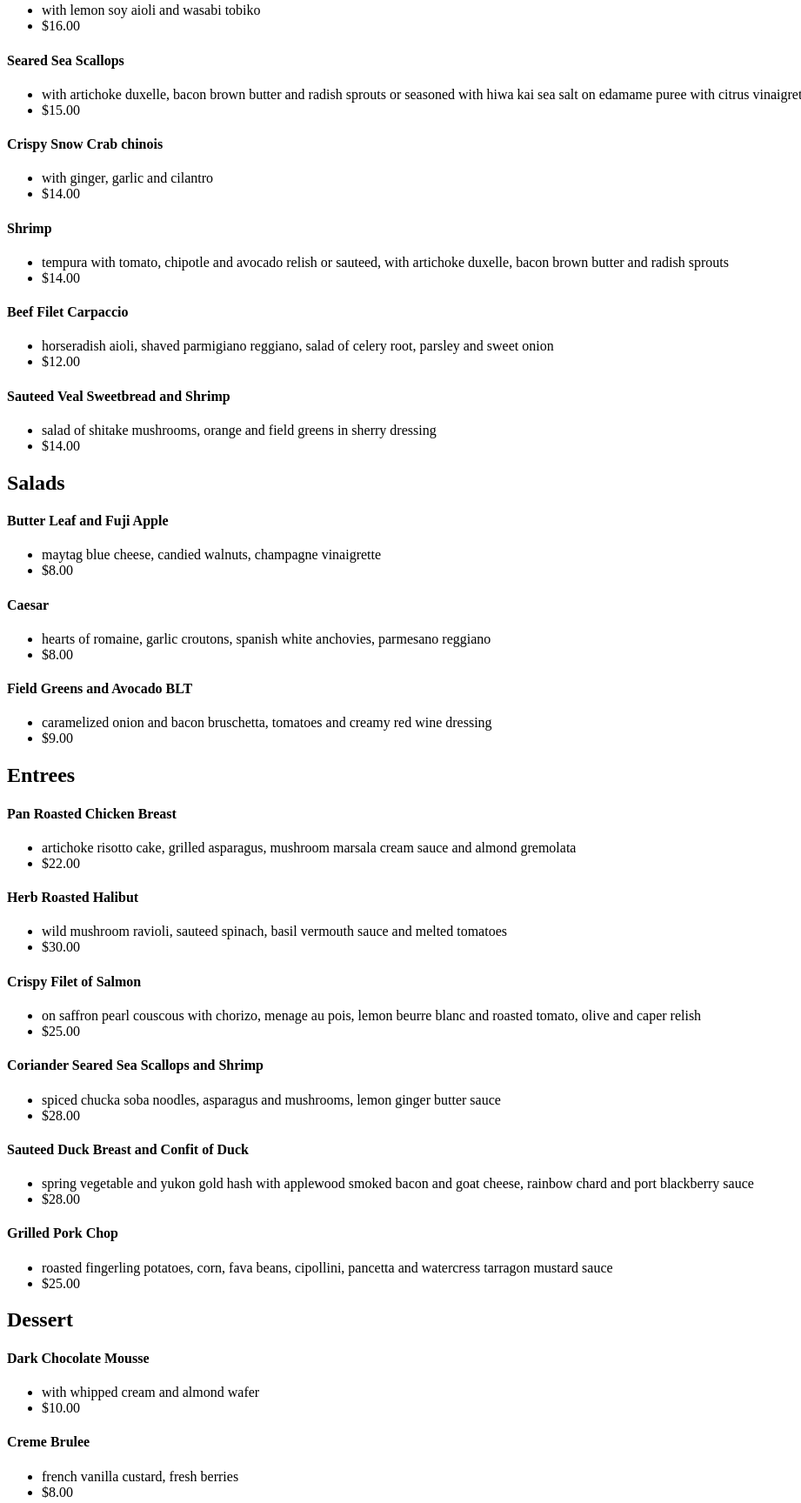
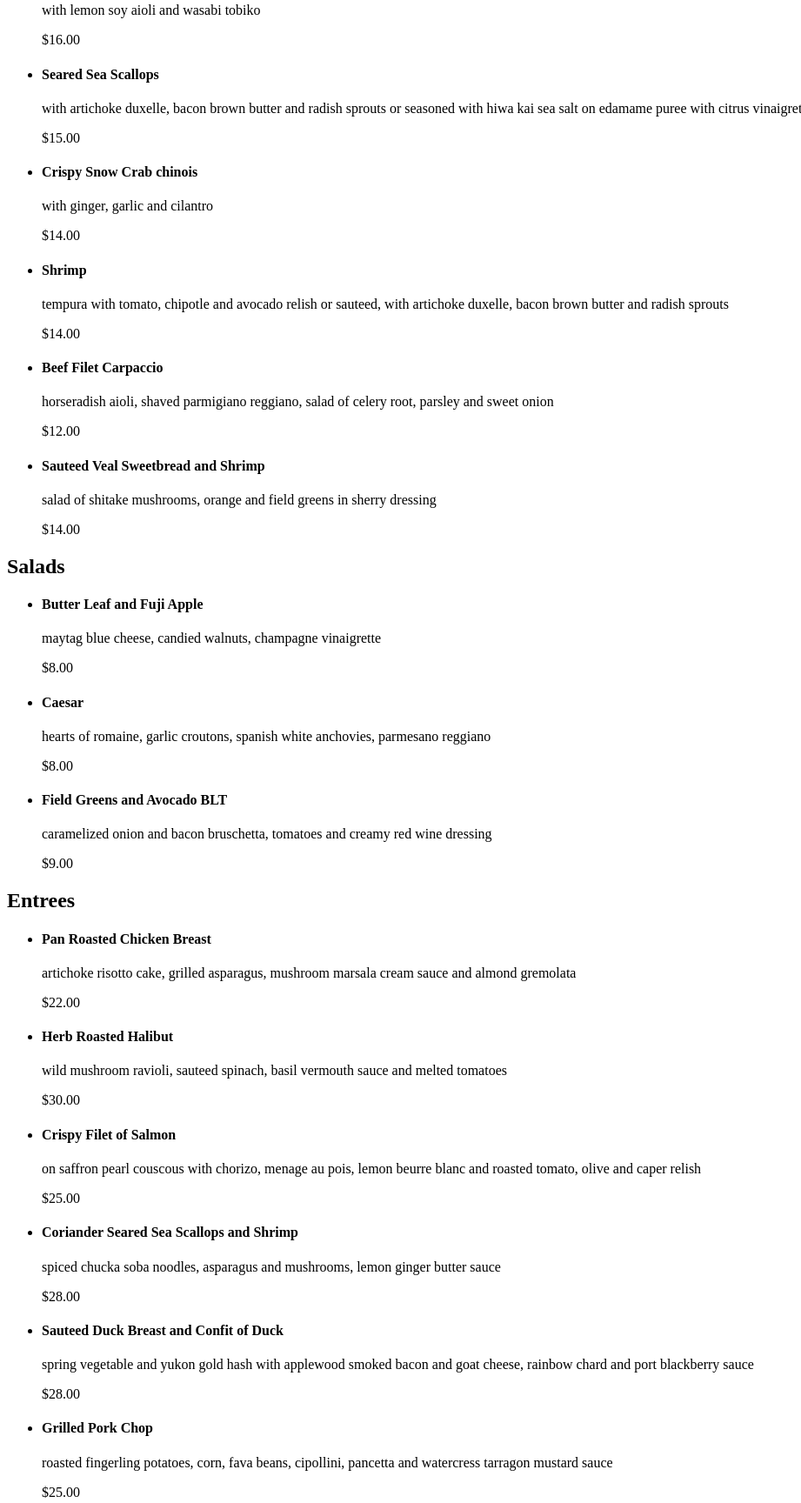
Before and after one commit to kyra726smith/kyra726smith.github.io, a plain HTML site: page grc338/restaurantmenu/index.html in a window 1280 px wide. Shown: the part 211-1939 px from the top of the page at 87% size, without its empty margins (0-921 px from the left). Drawn offline with Linux system fonts and the light colour scheme.

Commit message:
Update index.html

```diff
--- a/grc338/restaurantmenu/index.html
+++ b/grc338/restaurantmenu/index.html
@@ -16,136 +16,117 @@
 
     <h2>Appetizers</h2>
 
-    <h4>Tempura Fried</h4>
+    <ul>
+        <li>
+            <h4>Tempura Fried</h4>
+            <p>with lemon soy aioli and wasabi tobiko</p>
+            <p>$16.00</p>
+        </li>
+        <li>
+            <h4>Seared Sea Scallops</h4>
+            <p>with artichoke duxelle, bacon brown butter and radish sprouts or seasoned with hiwa kai sea salt on edamame puree with citrus vinaigrette</p>
+            <p>$15.00</p>
+        </li>
+        <li>
+            <h4>Crispy Snow Crab chinois</h4>
+            <p>with ginger, garlic and cilantro</p>
+            <p>$14.00</p>
+        </li>
+        <li>
+            <h4>Shrimp</h4>
+            <p>tempura with tomato, chipotle and avocado relish or sauteed, with artichoke duxelle, bacon brown butter and radish sprouts</p>
+            <p>$14.00</p>
+        </li>
+        <li>
+            <h4>Beef Filet Carpaccio</h4>
+            <p>horseradish aioli, shaved parmigiano reggiano, salad of celery root, parsley and sweet onion</p>
+            <p>$12.00</p>
+        </li>
 
-    <ul>
-        <li>with lemon soy aioli and wasabi tobiko</li>
-        <li>$16.00</li>
-    </ul>
+           <li>
+            <h4>Sauteed Veal Sweetbread and Shrimp</h4>
+            <p>salad of shitake mushrooms, orange and field greens in sherry dressing</p>
+            <p>$14.00</p>
+        </li>
 
-    <h4>Seared Sea Scallops</h4>
-
-    <ul>
-        <li>with artichoke duxelle, bacon brown butter and radish sprouts or seasoned with hiwa kai sea salt on edamame puree with citrus vinaigrette</li>
-        <li>$15.00</li>
-    </ul>
-
-    <h4>Crispy Snow Crab chinois</h4>
-
-    <ul>
-        <li>with ginger, garlic and cilantro</li>
-        <li>$14.00</li>
-    </ul>
-
-    <h4>Shrimp</h4>
-
-    <ul>
-        <li>tempura with tomato, chipotle and avocado relish or sauteed, with artichoke duxelle, bacon brown butter and radish sprouts</li>
-        <li>$14.00</li>
-    </ul>
-
-    <h4>Beef Filet Carpaccio</h4>
-
-    <ul>
-        <li>horseradish aioli, shaved parmigiano reggiano, salad of celery root, parsley and sweet onion</li>
-        <li>$12.00</li>
-    </ul>
-
-    <h4>Sauteed Veal Sweetbread and Shrimp</h4>
-
-    <ul>
-        <li>salad of shitake mushrooms, orange and field greens in sherry dressing</li>
-        <li>$14.00</li>
     </ul>
 
     <h2>Salads</h2>
 
-    <h4>Butter Leaf and Fuji Apple</h4>
+    <ul>
+        <li>
+            <h4>Butter Leaf and Fuji Apple</h4>
+            <p>maytag blue cheese, candied walnuts, champagne vinaigrette</p>
+            <p>$8.00</p>
+        </li>
+        <li>
+            <h4>Caesar</h4>
+            <p>hearts of romaine, garlic croutons, spanish white anchovies, parmesano reggiano</p>
+            <p>$8.00</p>
+        </li>
+        <li>
+            <h4>Field Greens and Avocado BLT</h4>
+            <p>caramelized onion and bacon bruschetta, tomatoes and creamy red wine dressing</p>
+            <p>$9.00</p>
+        </li>
 
-    <ul>
-        <li>maytag blue cheese, candied walnuts, champagne vinaigrette</li>
-        <li>$8.00</li>
-    </ul>
-
-    <h4>Caesar</h4>
-
-    <ul>
-        <li>hearts of romaine, garlic croutons, spanish white anchovies, parmesano reggiano</li>
-        <li>$8.00</li>
-    </ul>
-
-    <h4>Field Greens and Avocado BLT</h4>
-
-    <ul>
-        <li>caramelized onion and bacon bruschetta, tomatoes and creamy red wine dressing</li>
-        <li>$9.00</li>
     </ul>
 
     <h2>Entrees</h2>
 
-    <h4>Pan Roasted Chicken Breast</h4>
+       <ul>
+        <li>
+            <h4>Pan Roasted Chicken Breast</h4>
+            <p>artichoke risotto cake, grilled asparagus, mushroom marsala cream sauce and almond gremolata</p>
+            <p>$22.00</p>
+        </li>
+                   <li>
+            <h4>Herb Roasted Halibut</h4>
+            <p>wild mushroom ravioli, sauteed spinach, basil vermouth sauce and melted tomatoes</p>
+            <p>$30.00</p>
+        </li>
+                   <li>
+            <h4>Crispy Filet of Salmon</h4>
+            <p>on saffron pearl couscous with chorizo, menage au pois, lemon beurre blanc and roasted tomato, olive and caper relish</p>
+            <p>$25.00</p>
+        </li>
+                   <li>
+            <h4>Coriander Seared Sea Scallops and Shrimp</h4>
+            <p>spiced chucka soba noodles, asparagus and mushrooms, lemon ginger butter sauce</p>
+            <p>$28.00</p>
+        </li>
+                   <li>
+            <h4>Sauteed Duck Breast and Confit of Duck</h4>
+            <p>spring vegetable and yukon gold hash with applewood smoked bacon and goat cheese, rainbow chard and port blackberry sauce</p>
+            <p>$28.00</p>
+        </li>
+                   <li>
+            <h4>Grilled Pork Chop</h4>
+            <p>roasted fingerling potatoes, corn, fava beans, cipollini, pancetta and watercress tarragon mustard sauce</p>
+            <p>$25.00</p>
+        </li>
 
-    <ul>
-        <li>artichoke risotto cake, grilled asparagus, mushroom marsala cream sauce and almond gremolata</li>
-        <li>$22.00</li>
-    </ul>
-
-    <h4>Herb Roasted Halibut</h4>
-
-    <ul>
-        <li>wild mushroom ravioli, sauteed spinach, basil vermouth sauce and melted tomatoes</li>
-        <li>$30.00</li>
-    </ul>
-
-    <h4>Crispy Filet of Salmon</h4>
-
-    <ul>
-        <li>on saffron pearl couscous with chorizo, menage au pois, lemon beurre blanc and roasted tomato, olive and caper relish</li>
-        <li>$25.00</li>
-    </ul>
-
-    <h4>Coriander Seared Sea Scallops and Shrimp</h4>
-
-    <ul>
-        <li>spiced chucka soba noodles, asparagus and mushrooms, lemon ginger butter sauce</li>
-        <li>$28.00</li>
-    </ul>
-
-    <h4>Sauteed Duck Breast and Confit of Duck</h4>
-
-    <ul>
-        <li>spring vegetable and yukon gold hash with applewood smoked bacon and goat cheese, rainbow chard and port blackberry sauce</li>
-        <li>$28.00</li>
-    </ul>
-
-    <h4>Grilled Pork Chop</h4>
-
-    <ul>
-        <li>roasted fingerling potatoes, corn, fava beans, cipollini, pancetta and watercress tarragon mustard sauce</li>
-        <li>$25.00</li>
     </ul>
 
     <h2>Dessert</h2>
 
-    <h4>Dark Chocolate Mousse</h4>
+         <ul>
+        <li>
+            <h4>Dark Chocolate Mousse</h4>
+            <p>with whipped cream and almond wafer</p>
+            <p>$10.00</p>
+        </li>
+        <li>
+            <h4>Creme Brulee</h4>
+            <p>french vanilla custard, fresh berries</p>
+            <p>$8.00</p>
+        </li>
+        <li>
+            <h4>Chocolate Lava Cake</h4>
+            <p>raspberry coulis, creme anglaise</p>
+            <p>$12.00</p>
+        </li>
 
-    <ul>
-        <li>with whipped cream and almond wafer</li>
-        <li>$10.00</li>
-    </ul>
-
-    <h4>Creme Brulee</h4>
-
-    <ul>
-        <li>french vanilla custard, fresh berries</li>
-        <li>$8.00</li>
-    </ul>
-
-    <h4>Chocolate Lava Cake</h4>
-
-    <ul>
-        <li>raspberry coulis, creme anglaise</li>
-        <li>$12.00</li>
     </ul>
 
 </body>
```
